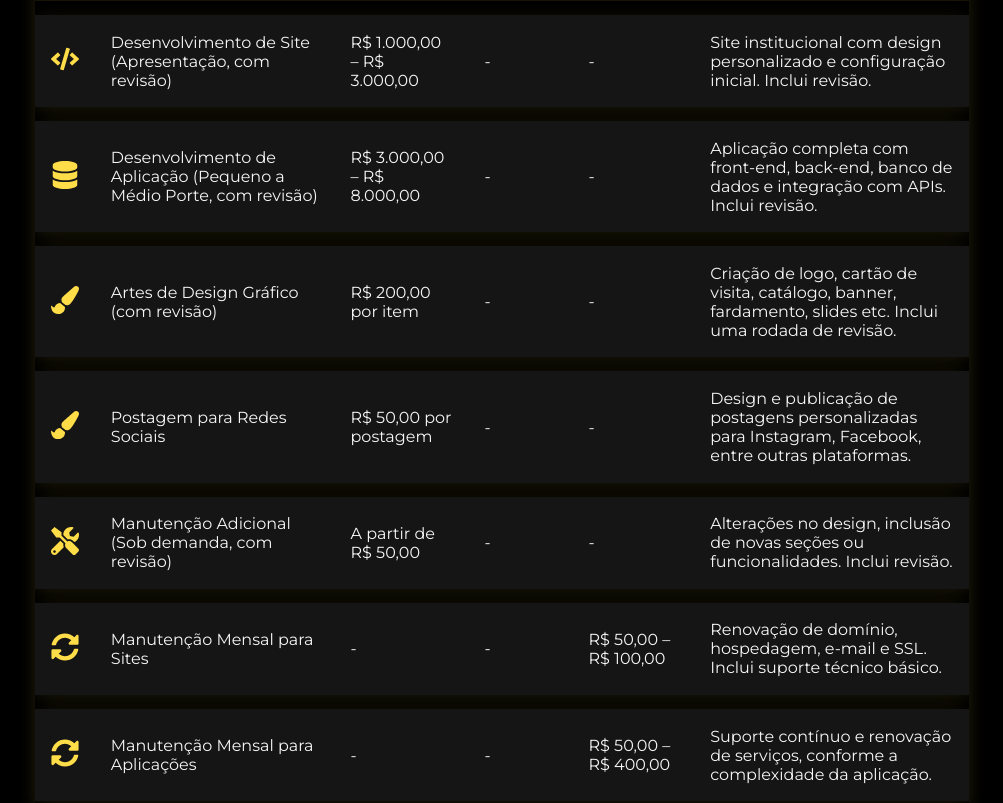
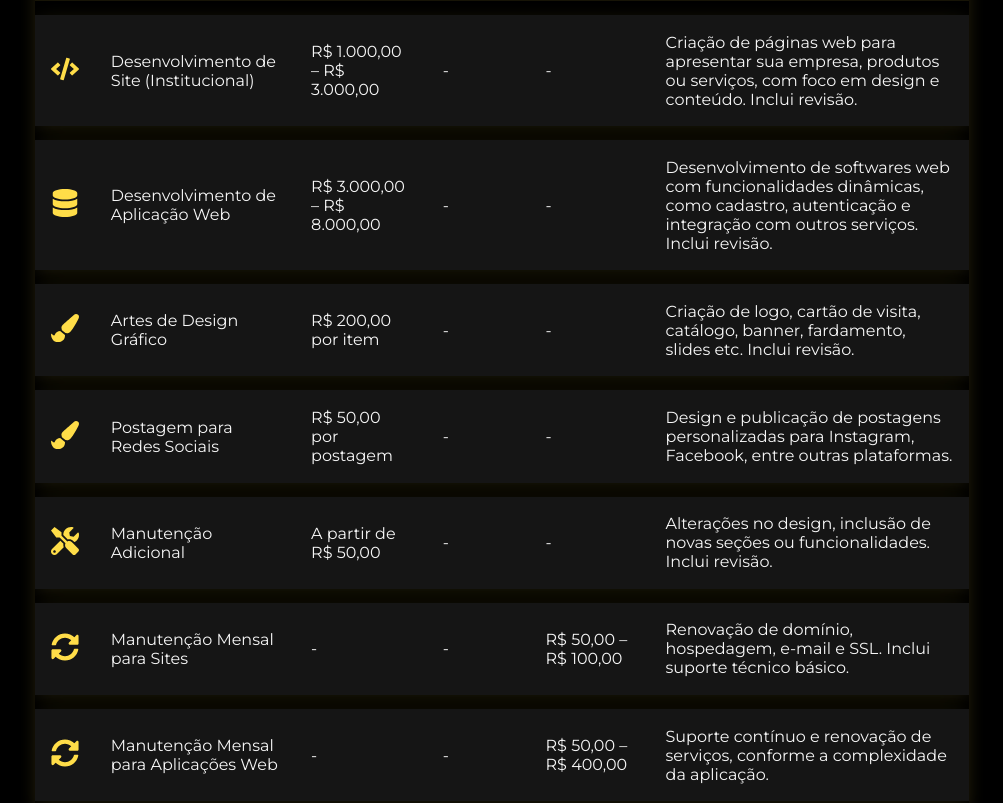
Before and after one commit to LipeLacross/LacrossTech, a Next.js app: page / in a window 1280 px wide. Shown: the part 2560-3363 px from the top of the page, without its empty margins (138-1141 px from the left). Built offline with nearby package versions, Linux system fonts and the light colour scheme.

Commit message:
Update: services

```diff
--- a/src/app/components/Services.tsx
+++ b/src/app/components/Services.tsx
@@ -1,33 +1,40 @@
 "use client";
 
 import React, { useEffect, useState } from "react";
-import { FaCode, FaDatabase, FaPaintBrush, FaTools, FaSyncAlt } from "react-icons/fa";
+import { FaCode, FaDatabase, FaPaintBrush, FaTools, FaSyncAlt, FaServer  } from "react-icons/fa";
 import "../styles/Services.sass";
-
 const services = [
   {
     icon: <FaCode color="#FFDD48" size={28} />,
-    name: 'Desenvolvimento de Site (Apresentação, com revisão)',
+    name: 'Desenvolvimento de Site (Institucional)',
     initial: 'R$ 1.000,00 – R$ 3.000,00',
     annual: '-',
     monthly: '-',
-    details: 'Site institucional com design personalizado e configuração inicial. Inclui revisão.',
+    details: 'Criação de páginas web para apresentar sua empresa, produtos ou serviços, com foco em design e conteúdo. Inclui revisão.',
   },
   {
     icon: <FaDatabase color="#FFDD48" size={28} />,
-    name: 'Desenvolvimento de Aplicação (Pequeno a Médio Porte, com revisão)',
+    name: 'Desenvolvimento de Aplicação Web',
     initial: 'R$ 3.000,00 – R$ 8.000,00',
     annual: '-',
     monthly: '-',
-    details: 'Aplicação completa com front-end, back-end, banco de dados e integração com APIs. Inclui revisão.',
+    details: 'Desenvolvimento de softwares web com funcionalidades dinâmicas, como cadastro, autenticação e integração com outros serviços. Inclui revisão.',
   },
+  /*{
+    icon: <FaServer color="#FFDD48" size={28} />,
+    name: 'Sistemas Integrados',
+    initial: 'Sob consulta',
+    annual: '-',
+    monthly: '-',
+    details: 'Soluções robustas e personalizadas para automação de processos, gestão de dados e integração entre diferentes áreas da sua empresa.',
+  },*/
   {
     icon: <FaPaintBrush color="#FFDD48" size={28} />,
-    name: 'Artes de Design Gráfico (com revisão)',
+    name: 'Artes de Design Gráfico',
     initial: 'R$ 200,00 por item',
     annual: '-',
     monthly: '-',
-    details: 'Criação de logo, cartão de visita, catálogo, banner, fardamento, slides etc. Inclui uma rodada de revisão.',
+    details: 'Criação de logo, cartão de visita, catálogo, banner, fardamento, slides etc. Inclui revisão.',
   },
   {
     icon: <FaPaintBrush color="#FFDD48" size={28} />,
@@ -39,7 +46,7 @@ const services = [
   },
   {
     icon: <FaTools color="#FFDD48" size={28} />,
-    name: 'Manutenção Adicional (Sob demanda, com revisão)',
+    name: 'Manutenção Adicional',
     initial: 'A partir de R$ 50,00',
     annual: '-',
     monthly: '-',
@@ -55,13 +62,14 @@ const services = [
   },
   {
     icon: <FaSyncAlt color="#FFDD48" size={28} />,
-    name: 'Manutenção Mensal para Aplicações',
+    name: 'Manutenção Mensal para Aplicações Web',
     initial: '-',
     annual: '-',
     monthly: 'R$ 50,00 – R$ 400,00',
     details: 'Suporte contínuo e renovação de serviços, conforme a complexidade da aplicação.',
   },
 ];
+
 
 const MOBILE_BREAKPOINT = 700;
 
```
